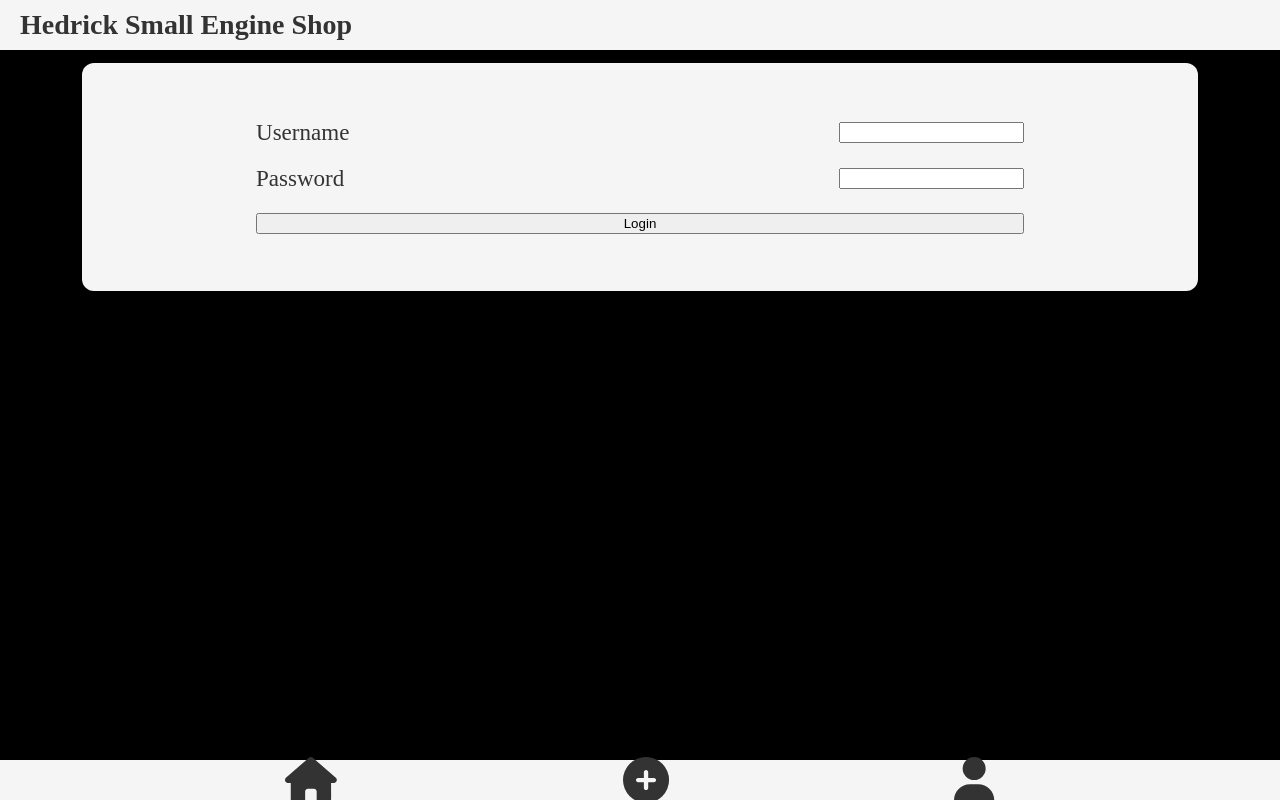
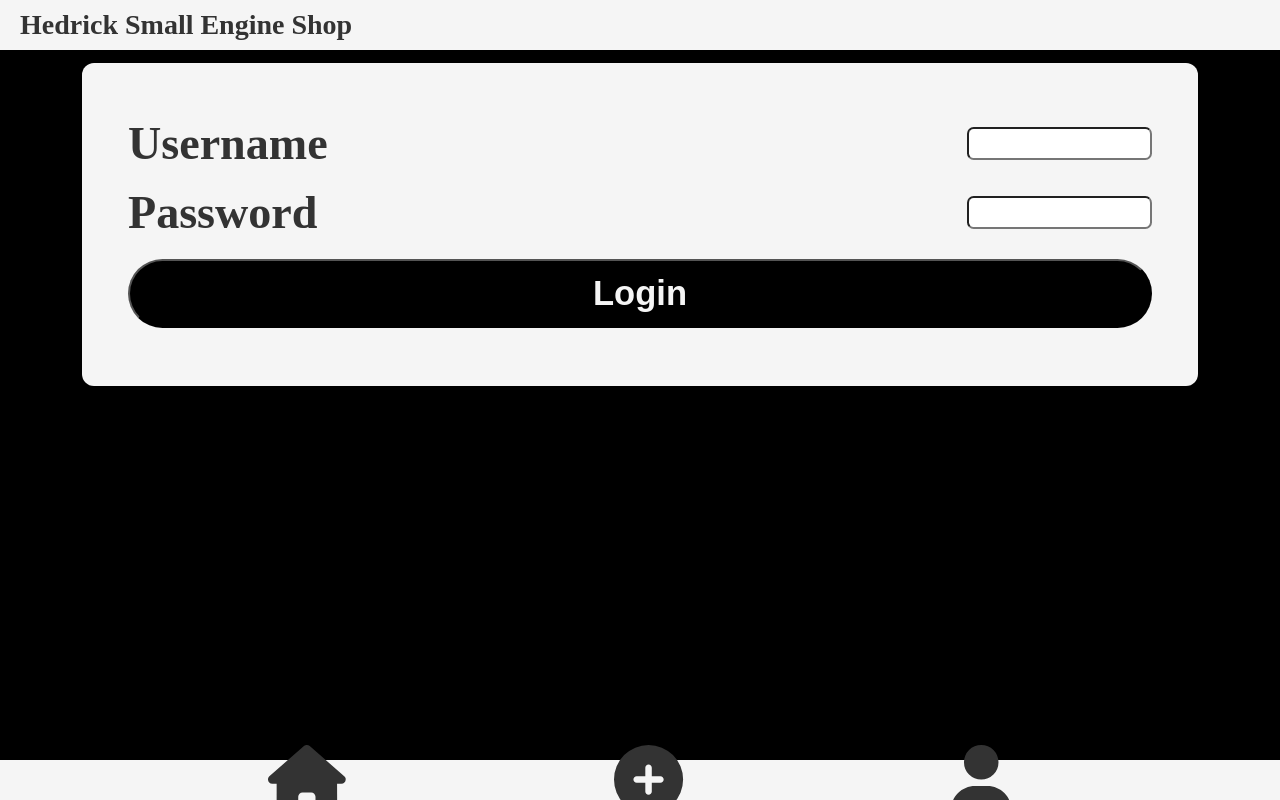
Before and after one commit to misterhedrick/hedrick-ses, a React (Create React App) app: page /login in a window 1280 px wide. Built offline with nearby package versions, Linux system fonts and the light colour scheme.

Commit message:
form styles installed firebase

```diff
--- a/package.json
+++ b/package.json
@@ -9,6 +9,7 @@
     "@testing-library/jest-dom": "^5.16.5",
     "@testing-library/react": "^13.3.0",
     "@testing-library/user-event": "^13.5.0",
+    "firebase": "^9.9.3",
     "react": "^18.2.0",
     "react-dom": "^18.2.0",
     "react-redux": "^8.0.2",
@@ -18,7 +19,7 @@
     "web-vitals": "^2.1.4"
   },
   "scripts": {
-    "start": "react-scripts start",
+    "start": "react-scripts start -H 0.0.0.0",
     "build": "react-scripts build",
     "test": "react-scripts test",
     "eject": "react-scripts eject"
--- a/public/index.html
+++ b/public/index.html
@@ -3,11 +3,11 @@
   <head>
     <meta charset="utf-8" />
     <link rel="icon" href="%PUBLIC_URL%/favicon.ico" />
-    <meta name="viewport" content="width=device-width, initial-scale=1" />
+    <meta name="viewport" content="width=device-width, initial-scale=1, maximum-scale=1">
     <meta name="theme-color" content="#000000" />
     <meta
       name="description"
-      content="Web site created using create-react-app"
+      content="Hedrick Small Engine Shop"
     />
     <link rel="apple-touch-icon" href="%PUBLIC_URL%/logo192.png" />
     <!--
@@ -24,7 +24,7 @@
       work correctly both with client-side routing and a non-root public URL.
       Learn how to configure a non-root public URL by running `npm run build`.
     -->
-    <title>React App</title>
+    <title>Hedrick SES</title>
   </head>
   <body>
     <noscript>You need to enable JavaScript to run this app.</noscript>
--- a/src/components/Footer.js
+++ b/src/components/Footer.js
@@ -8,9 +8,9 @@ import {
   faUser,
 } from "@fortawesome/free-solid-svg-icons";
 
-const plusIcon = <FontAwesomeIcon icon={faCirclePlus} size="2x"/>;
-const houseIcon = <FontAwesomeIcon icon={faHouse} size="2x"/>;
-const userIcon = <FontAwesomeIcon icon={faUser} size="2x"/>;
+const plusIcon = <FontAwesomeIcon icon={faCirclePlus} size="3x"/>;
+const houseIcon = <FontAwesomeIcon icon={faHouse} size="3x"/>;
+const userIcon = <FontAwesomeIcon icon={faUser} size="3x"/>;
 
 const Footer = (props) => {
   return (
--- a/src/styles/UI/Form.scss
+++ b/src/styles/UI/Form.scss
@@ -1,10 +1,11 @@
+@import '../setup.scss';
 form {
     display: flex;
     flex-direction: column;
     align-items: center;
 }
 span {
-    width: 75%;
+    width: 100%;
     display: flex;
     justify-content: space-between;
     margin: .5em 0;
@@ -16,3 +17,23 @@ span:last-child {
         width: 100%;
     }
 }
+label {
+    font-size: 2em;
+    font-weight: bold;
+}
+input {
+    height: 2em;
+    border-radius: .5em;
+}
+button {
+    height: 2em;
+    border-radius: 2em;
+    font-size: 1.5em;
+    font-weight: bold;
+    background-color: $black;
+    color: $light-text;
+}
+button:active {
+    background-color: $darker-bg;
+    color: $dark-text;
+}
```
Also changed, not shown: 1 other file (tests, documents, lock files or other folders).
